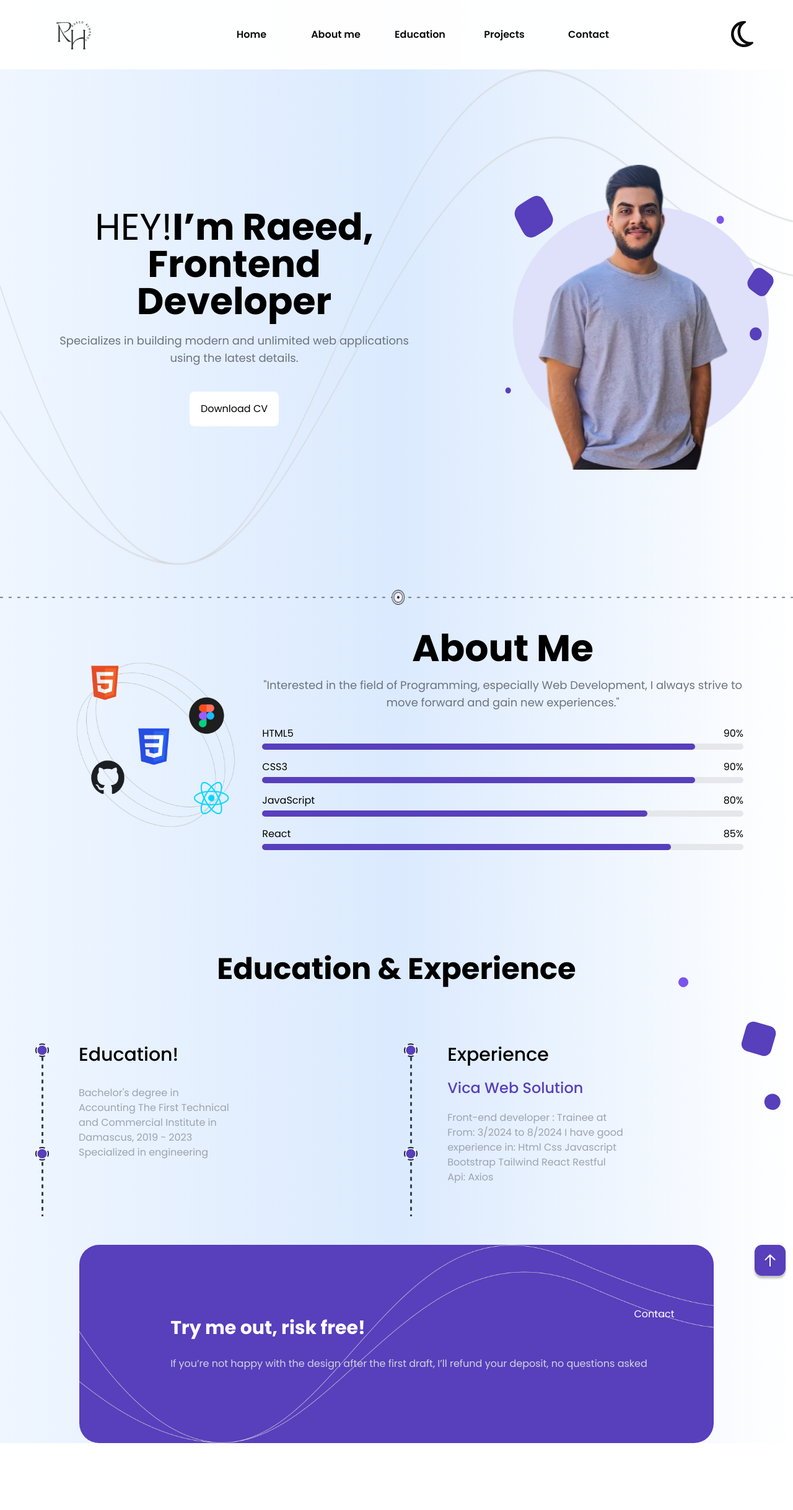
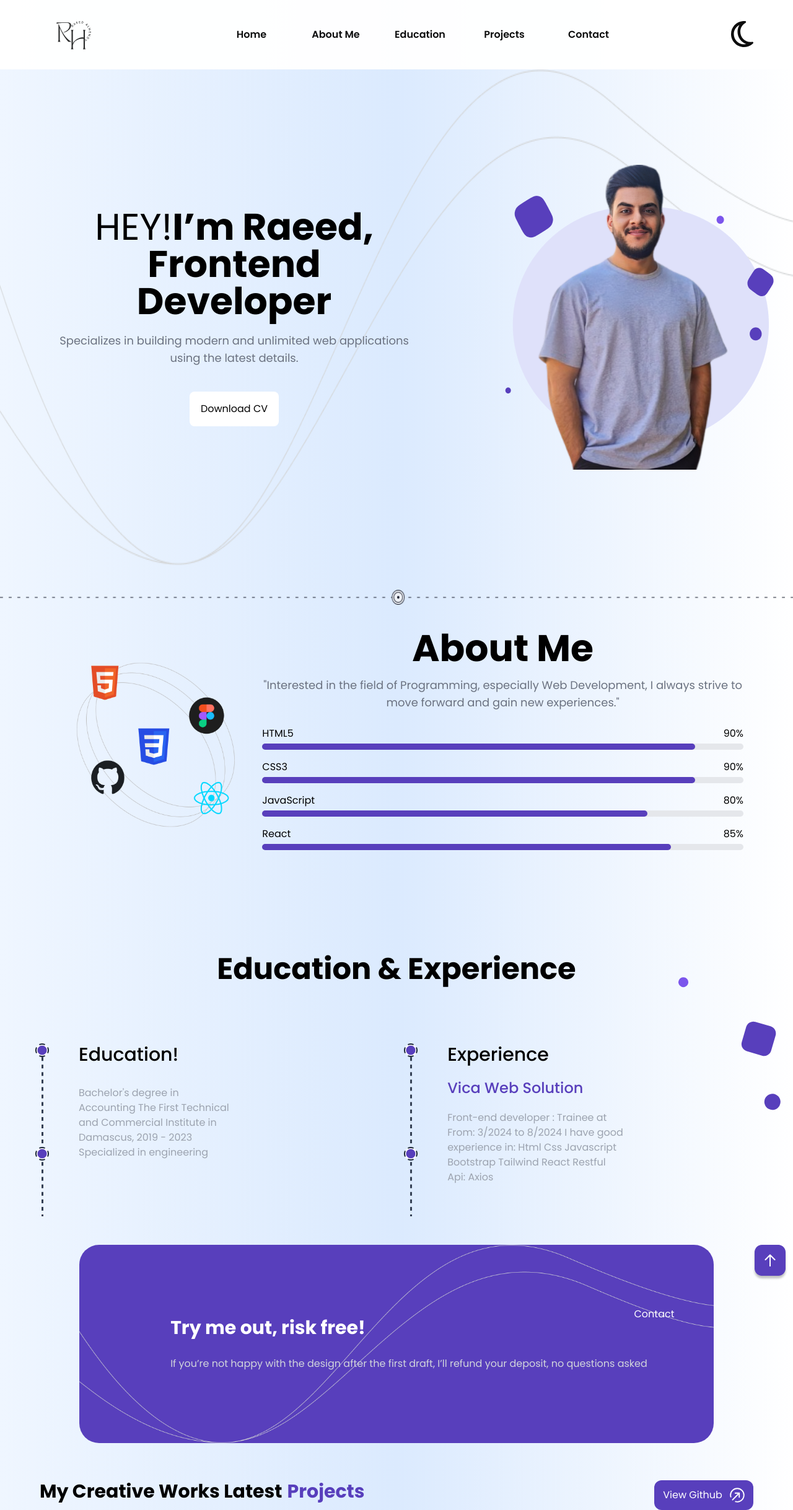
Before and after one commit to raeedalhendy/My-Portfolio, a React (Vite) app: page / in a window 1280 px wide. Shown: the whole page at 62% size. Before the commit the page ends 2329 px from the top, so only its background shows below. Built offline with nearby package versions, Linux system fonts and the light colour scheme.

Commit message:
sec edit

```diff
--- /dev/null
+++ b/src/components/Home/CreativeWorks/CreativeWorks.jsx
@@ -0,0 +1,25 @@
+import React from 'react'
+import { Link } from 'react-router-dom'
+import go from './../../../assets/img/go.svg'
+
+export default function CreativeWorks() {
+  return (
+    <div id='Projects' className='px-16 w-full mt-5'>
+        <div className='flex justify-between '>
+            <div className='flex gap-2'>
+                <h1 className='text text-black font-bold text-3xl'>
+                    My Creative Works Latest
+                </h1>
+                <h1 className='text text-customPurple font-bold text-3xl'>
+                    Projects
+                </h1>
+            </div>
+            <div className='  bg-customPurple flex items-center justify-center w-40 h-12 rounded-xl '>
+                <Link to="https://github.com/raeedalhendy" className=' flex items-center justify-center text-white gap-3'>View Github
+                <img className='w-6 h-6' src={go} alt="" /> </Link>
+
+            </div>
+        </div>
+    </div>
+  )
+}
--- a/src/components/Home/Home.jsx
+++ b/src/components/Home/Home.jsx
@@ -2,10 +2,11 @@ import Nav from "./Nav/Nav";
 import Hero from "./Hero/Hero";
 import AboutMe from "./AboutMe/AboutMe";
 import Education from "./Education/Education";
+import CTASection from "./CTASection/CTASection";
+import CreativeWorks from "./CreativeWorks/CreativeWorks";
 import {LINE} from "./../../data"
 import {lineW} from "./../../data"
 import "../Home/Home.css"
-import CTASection from "./CTASection/CTASection";
 export default function Home() {
 
   return (
@@ -18,6 +19,7 @@ export default function Home() {
         <AboutMe/>
         <Education/>
         <CTASection/>
+        <CreativeWorks />
     </div>
   )
 }
--- a/src/components/Home/Nav/Nav.jsx
+++ b/src/components/Home/Nav/Nav.jsx
@@ -49,11 +49,11 @@ export default function Nav() {
             <img className="logo  h-28 rounded-full " src={logos} />
 
             <NavItmes links ={Navlinks}/>
-            <h1 onClick={toggleDarkMode} className=" dark:text-white moon text-5xl">
+            <h1 onClick={toggleDarkMode} className=" dark:text-white moon text-5xl hover:text-customPurple  dark:hover:text-customPurple cursor-pointer ">
                 {darkMode ? <FontAwesomeIcon icon="fa-regular fa-sun" /> : <FontAwesomeIcon icon="fa-regular fa-moon" />}
             </h1>
-            <h1 onClick={OpenNav} className="dark:text-white nav-mobo-open hidden text-3xl"><FontAwesomeIcon icon="fa-solid fa-bars" /></h1>
-            <h1 onClick={CloseNav} className="dark:text-white nav-mobo-close hidden text-3xl"><FontAwesomeIcon icon="fa-solid fa-x" /></h1>
+            <h1 onClick={OpenNav} className="dark:text-white nav-mobo-open hidden text-3xl text-customPurple"><FontAwesomeIcon icon="fa-solid fa-bars-staggered" /></h1>
+            <h1 onClick={CloseNav} className="dark:text-white nav-mobo-close hidden text-3xl text-customPurple"><FontAwesomeIcon icon="fa-solid fa-x" /></h1>
         </div>
         <MoboNav links ={Navlinks}/>
     </nav>
--- a/src/data.js
+++ b/src/data.js
@@ -6,6 +6,7 @@ import LineW from "./assets/img/dividing line3.png"
 import Line2 from "./assets/img/dividing line2.png"
 import Line2W from "./assets/img/dividing line2W.png"
 import Balls2 from "./assets/img/Balls2.svg"
+
 
 
 
@@ -52,7 +53,7 @@ export const Navlinks = [
         {
         id: 2,
         path: "#AboutMe",
-        title: "About me",
+        title: "About Me",
         },
         {
         id: 3,
```
Also changed, not shown: src/assets/img/go.svg (added), src/components/Home/CreativeWorks/CreativeWorks.css (added).
